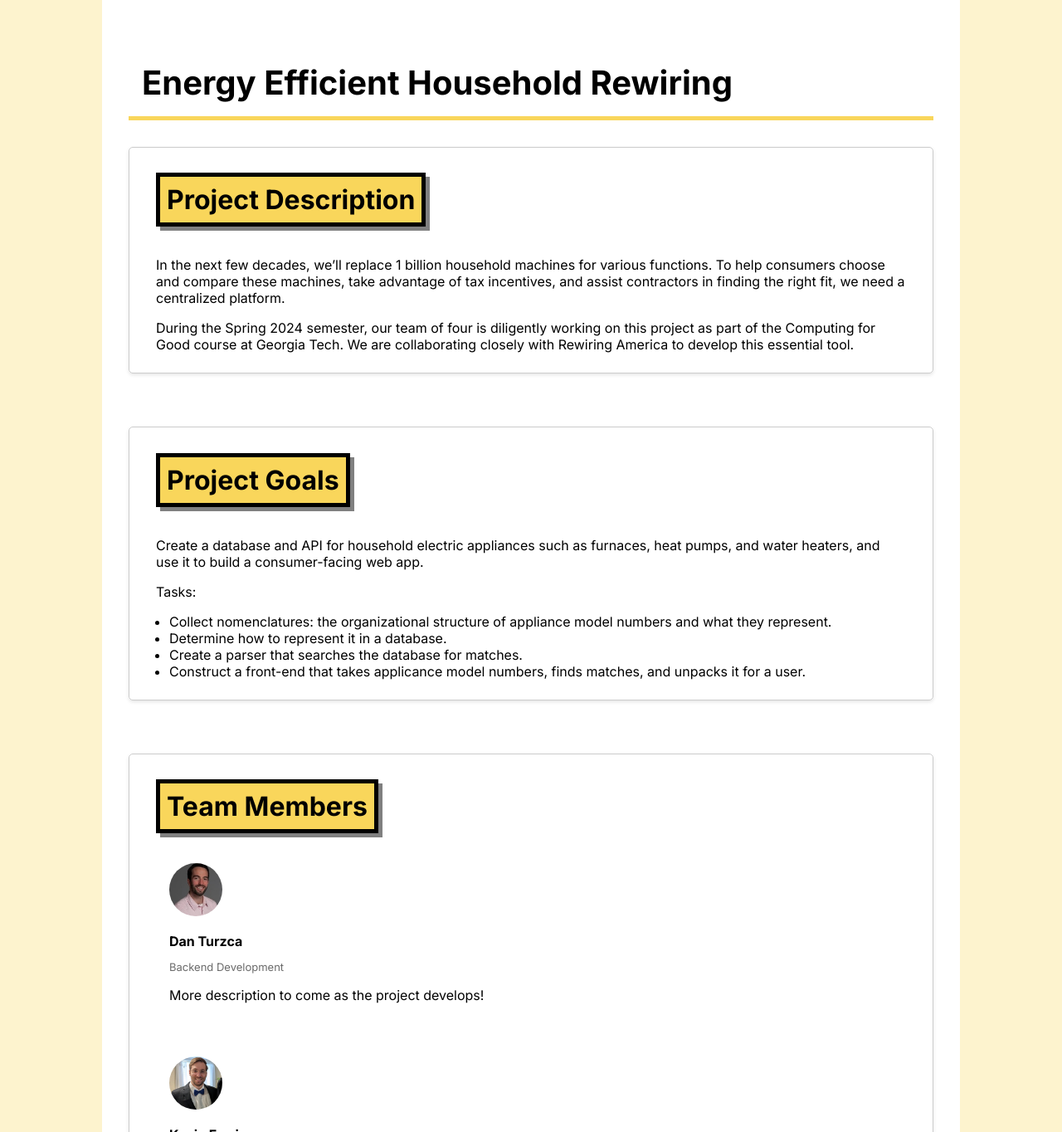
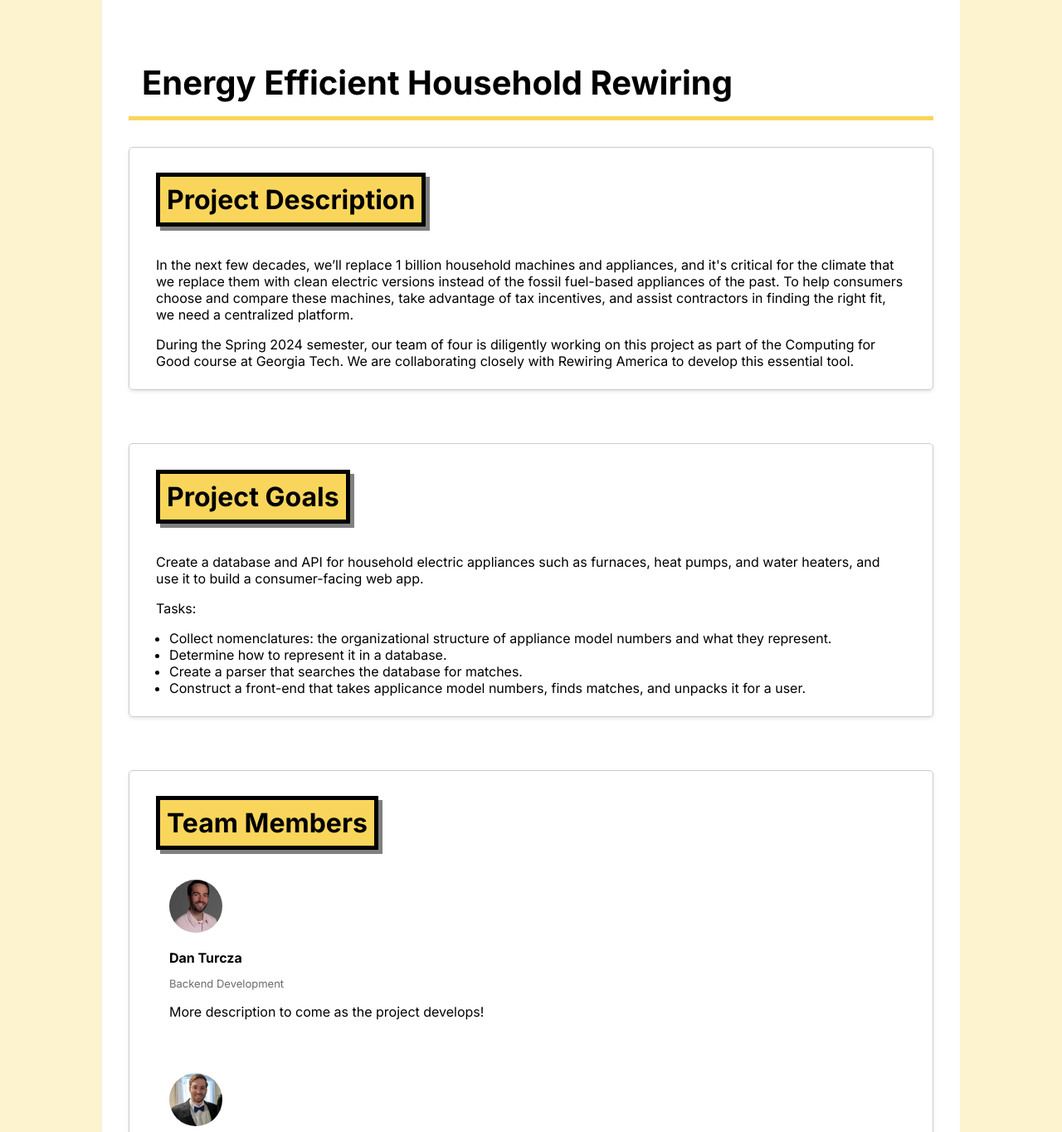
Before and after one commit to datu925/electric-machines, a Next.js app in the folder frontend/: page / in a window 1280 px wide. Shown: the top 1364 px of the page at 83% size. Built offline with nearby package versions, Linux system fonts and the light colour scheme.

Commit message:
Small tweaks to introductory copy and name change. (#2)

```diff
--- a/frontend/app/page.tsx
+++ b/frontend/app/page.tsx
@@ -10,8 +10,10 @@ export default function Home() {
         <h2>Project Description</h2>
         <p>
           In the next few decades, we&rsquo;ll replace 1 billion household
-          machines for various functions. To help consumers choose and compare
-          these machines, take advantage of tax incentives, and assist
+          machines and appliances, and it's critical for the climate that we
+          replace them with clean electric versions instead of the fossil
+          fuel-based appliances of the past. To help consumers choose and
+          compare these machines, take advantage of tax incentives, and assist
           contractors in finding the right fit, we need a centralized platform.
         </p>
         <p>
@@ -54,19 +56,19 @@ export default function Home() {
                 borderRadius: "100px",
               }}
               src="/team-images/dan.jpeg"
-              alt="Dan Turzca"
+              alt="Dan Turcza"
             />
           </div>
           <div className={styles.profileContent}>
             <p className={styles.name}>
-              <strong>Dan Turzca</strong>
+              <strong>Dan Turcza</strong>
             </p>
             <p className={styles.title}>Backend Development</p>
             <p className={styles.description}>
               More description to come as the project develops!
             </p>
             {/* <p className={styles.description}>
-              Description of the role played by Dan Turzca. Lorem, ipsum dolor
+              Description of the role played by Dan Turcza. Lorem, ipsum dolor
               sit amet consectetur adipisicing elit. Id, libero? Expedita
               nesciunt excepturi quae dicta, officia aliquam esse iusto,
               blanditiis eligendi cumque repellat modi distinctio debitis!
```
